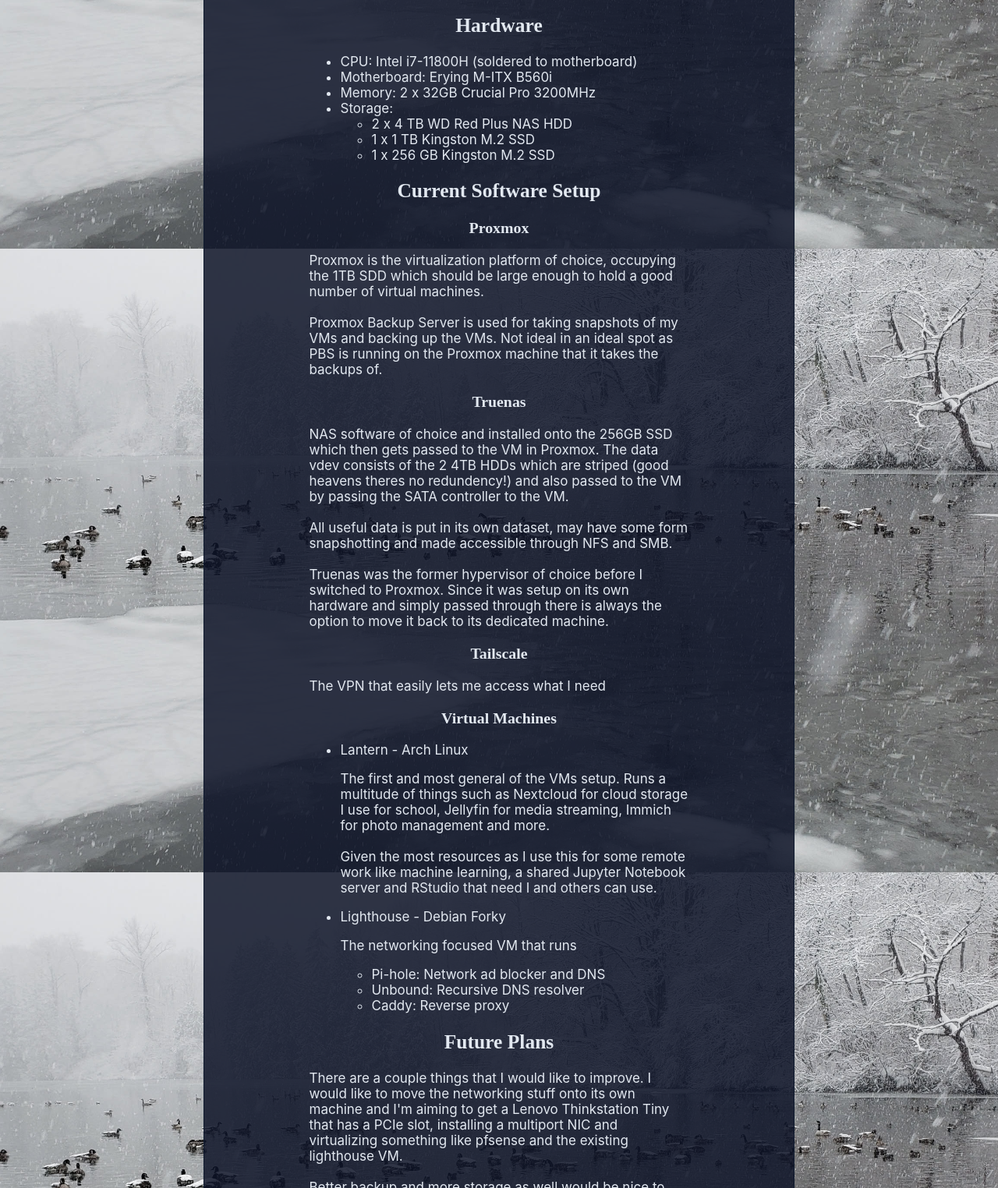
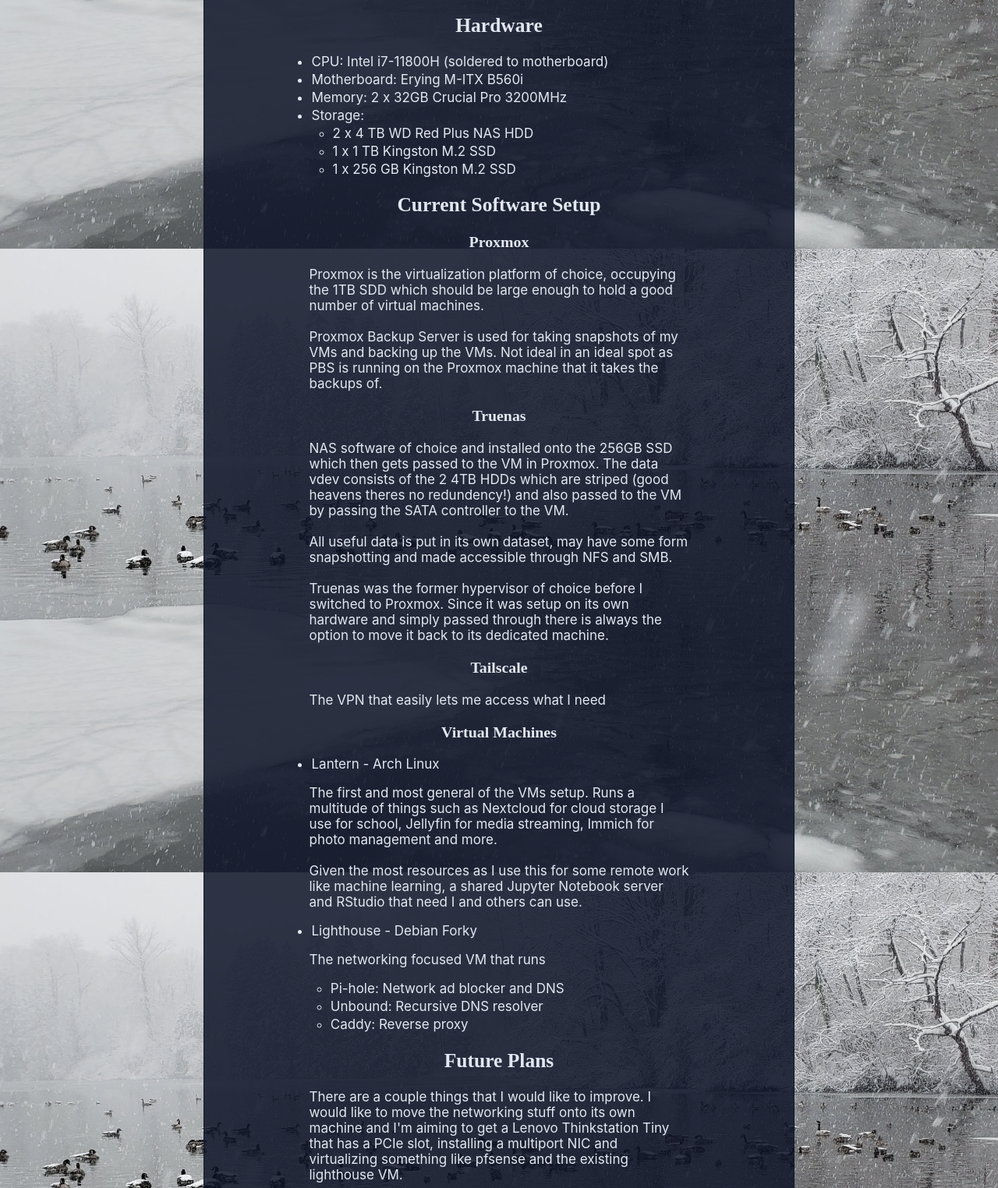
Before and after one commit to ethanbtst/ethanbtst.github.io, a plain HTML site: page homelab/index.html in a window 1280 px wide. Shown: the part 481-2005 px from the top of the page at 78% size. Drawn offline with Linux system fonts and the light colour scheme; a web font is replaced by a local one.

Commit message:
Changed list styling

```diff
--- a/assets/css/style.css
+++ b/assets/css/style.css
@@ -132,6 +132,18 @@ div#credits {
     text-decoration: none;
 }
 
+ul {
+    padding-left: 0px;
+}
+
+ul.inner {
+    padding-left: 5%;
+}
+
+li {
+    margin: 3px;
+}
+
 /* Small screen stuff */
 @media screen and (max-width: 1000px) {
     .layout {
--- a/homelab/index.html
+++ b/homelab/index.html
@@ -57,7 +57,7 @@
                     <li>Memory: 2 x 32GB Crucial Pro 3200MHz</li>
                     <li>
                         Storage:
-                        <ul>
+                        <ul class="inner">
                             <li>2 x 4 TB WD Red Plus NAS HDD</li>
                             <li>1 x 1 TB Kingston M.2 SSD</li>
                             <li>1 x 256 GB Kingston M.2 SSD</li>
@@ -110,7 +110,7 @@
 
                     <li>Lighthouse - Debian Forky</li>
                     <p>The networking focused VM that runs</p>
-                    <ul>
+                    <ul class="inner">
                         <li>Pi-hole: Network ad blocker and DNS</li>
                         <li>Unbound: Recursive DNS resolver</li>
                         <li>Caddy: Reverse proxy</li>
```
